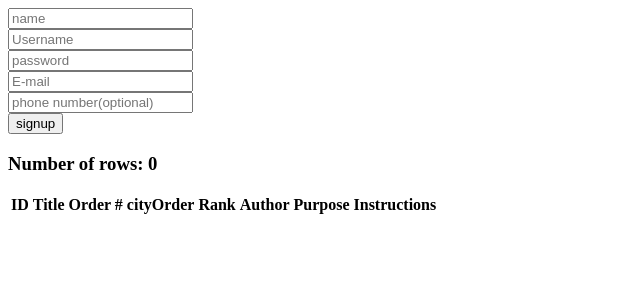
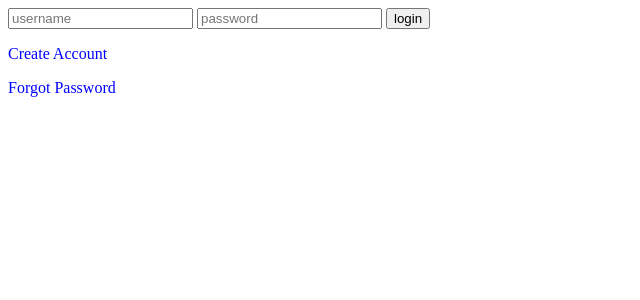
Before and after one commit to jgurr4/phptest, a PHP site: page / in a window 1280 px wide. Shown: the top 300 px of the page, without its empty margins (0-640 px from the left). Run offline with PHP 8.4, Linux system fonts and the light colour scheme; lists and menus that the app fills with data are empty; some libraries are stand-ins or nearby versions.

Commit message:
Added basic structure for different html pages and forms

```diff
--- a/index.php
+++ b/index.php
@@ -4,28 +4,13 @@
     <meta charset="UTF-8">
     <title>login</title>
     <script src="https://ajax.googleapis.com/ajax/libs/jquery/3.2.1/jquery.min.js"></script>
+    <style>
+    </style>
 </head>
 <body>
-<?php
-
-class Test
-{
-    const MYSQL_CONN_ERROR = "Unable to connect to database.";
-
-    public function sendMysqli()
-    {
-        mysqli_report(MYSQLI_REPORT_STRICT | MYSQLI_REPORT_ERROR);
-        $dbhost = 'p:192.168.1.53';
-        $dbuser = 'root';
-        $dbpass = 'super03';
-        $dbdatabase = 'phptest';
-        return new mysqli($dbhost, $dbuser, $dbpass, $dbdatabase, 3306);
-    }
-}
-
-?>
 <div id="stage">
 </div>
+<form id="createAccount" style="display:none">
 <input type="text" id="name" class="input" placeholder="name">
 <br>
 <input type="text" id="uid" class="input" placeholder="Username">
@@ -36,41 +21,24 @@ class Test
 <br>
 <input type="text" id="phone" class="input" placeholder="phone number(optional)">
 <br>
-<input type="button" id="driver" value="signup">
+<input type="button" id="newAcctDriver" value="signup">
+    <p id="getLogin" style="color:blue">Back to Login</p>
+</form>
 
-<table>
-    <tr>
-        <th>ID</th>
-        <th>Title</th>
-        <th>Order #</th>
-        <th>cityOrder</th>
-        <th>Rank</th>
-        <th>Author</th>
-        <th>Purpose</th>
-        <th>Instructions</th>
-    </tr>
-    <?php
-    $getVar = new Test();
-    $mysqli = $getVar->sendMysqli();
-    $result = $mysqli->query('CALL getTasks(0, 10)') or die(mysql_error);
-    if ($result->num_rows > 0):
-    ?>
-    <?php while ($row = $result->fetch_assoc()): ?>
-        <tr>
-            <td><?php echo $row['id'] ?></td>
-            <td><?php echo $row['title'] ?></td>
-            <td><?php echo $row['order'] ?></td>
-            <td><?php echo $row['cityOrder'] ?></td>
-            <td><?php echo $row['rank'] ?></td>
-            <td><?php echo $row['user_author'] ?></td>
-            <td><?php echo $row['purpose'] ?></td>
-            <td><?php echo $row['instructions'] ?></td>
-        </tr>
-    <?php endwhile; ?>
-</table>
-<?php else: ?>
-    <h3>Number of rows: <?php echo $result->num_rows; ?></h3>
-<?php endif; ?>
+<form id="login">
+    <input type="text" id="username" placeholder="username">
+    <input type="text" id="passwordCheck" placeholder="password">
+    <input type="button" id="loginDriver" value="login">
+    <p id="getCreateAcct" style="color:blue; cursor:pointer">Create Account</p>
+    <p id="getResetPass" style="color:blue; cursor:pointer">Forgot Password</p>
+</form>
+
+<form id="forgotPass" style="display:none">
+    <input type="text" id="usernameCheck" placeholder="username">
+    <input type="text" id="emailCheck" placeholder="email">
+    <input type="button" id="passResetDriver" value="submit">
+    <p id="getLogin" style="color:blue; cursor:pointer">Back to Login</p>
+</form>
 
 <script type="text/javascript" language="JavaScript">
     $(document).ready(function () {
--- a/mysqliInsertUser.php
+++ b/mysqliInsertUser.php
@@ -1,7 +1,7 @@
 <?php declare(strict_types=1);
-include 'index.php';
-$getVar = new Test();
-$mysqli = $getVar->sendMysqli();
+include 'MysqlConnect.php';
+$conn = new MysqlConnect();
+$mysqli = $conn->sendMysqli();
 
 $username = $_REQUEST["uid"];
 $name = $_REQUEST["name"];
```
Also changed, not shown: MysqlConnect.php (added, +16 -0 lines), main.php (added, +57 -0 lines), profile.php (added, +14 -0 lines).
